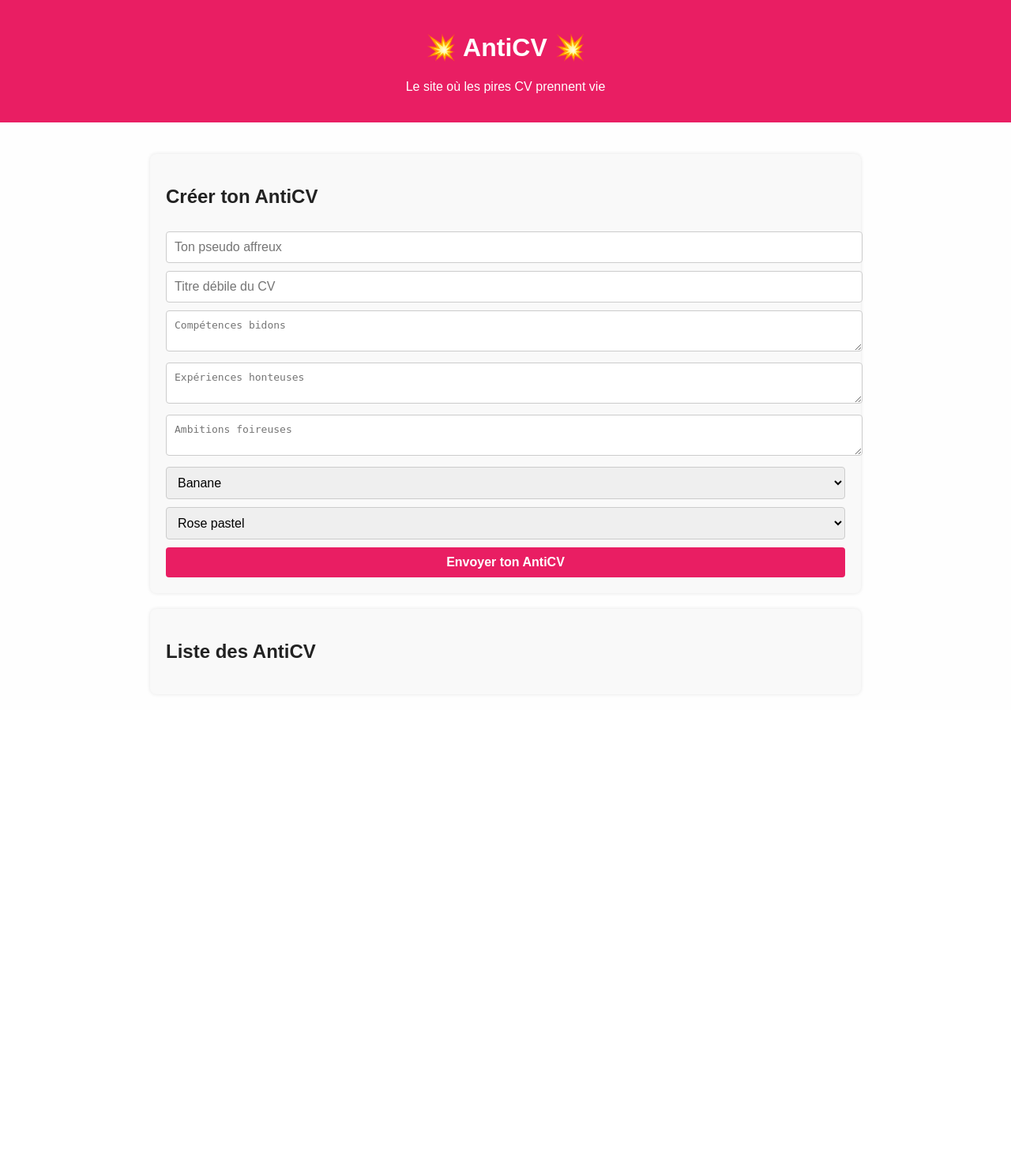
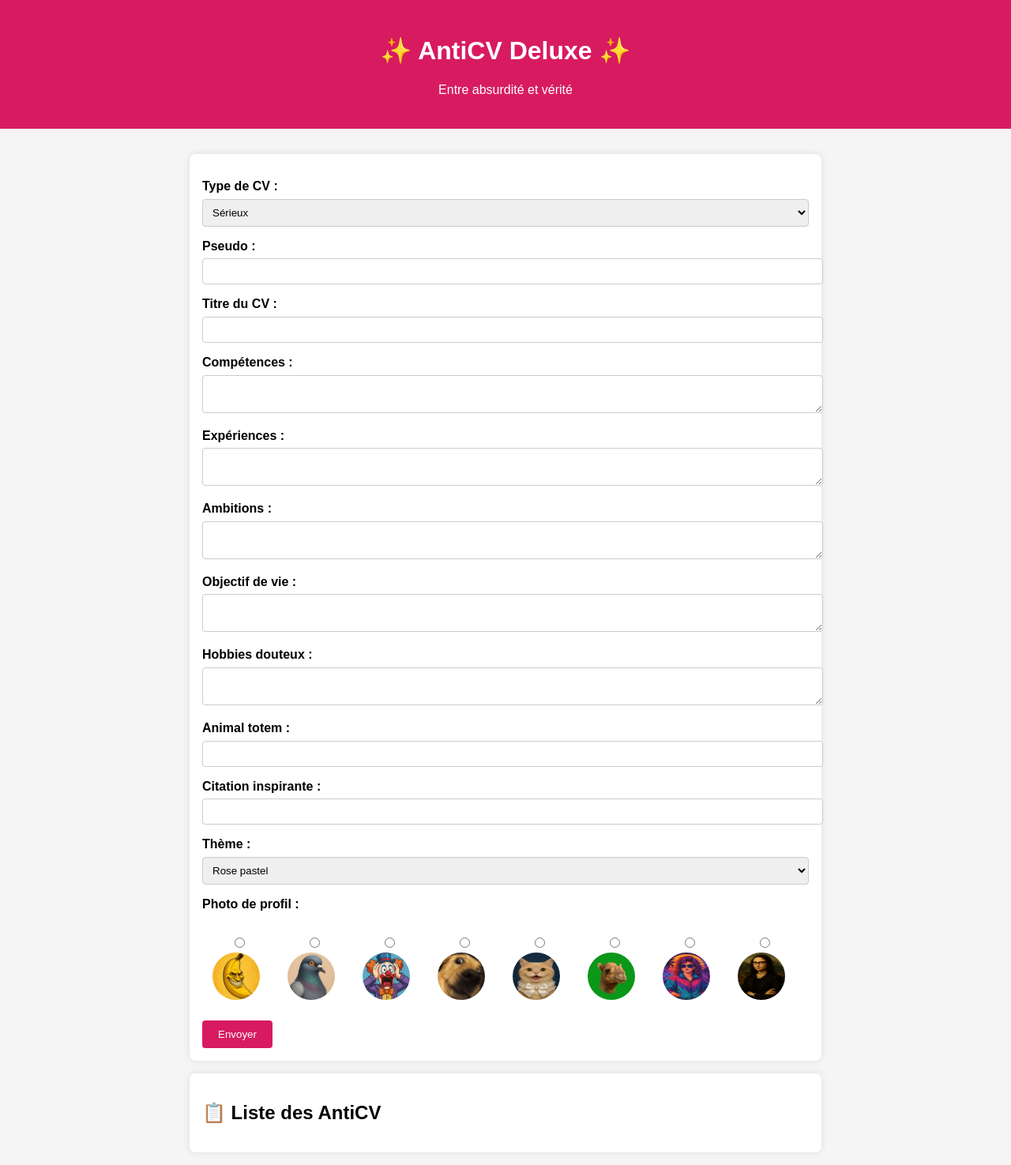
Before and after one commit to Fever65/AntiCV, a Flask app: page / in a window 1280 px wide. Shown: the whole page at 79% size. Before the commit the page ends 833 px from the top, so only its background shows below. Run offline with Flask 3, Linux system fonts and the light colour scheme; data that the repository does not hold is empty.

Commit message:
omg
test

```diff
--- a/templates/index.html
+++ b/templates/index.html
@@ -1,110 +1,54 @@
 <!DOCTYPE html>
-<html lang="fr">
-<head>
-  <meta charset="UTF-8">
-  <title>AntiCV - L'enfer du recrutement</title>
-  <style>
-    body {
-      background-color: #fefefe;
-      font-family: Arial, sans-serif;
-      color: #222;
-      margin: 0;
-      padding: 0;
-    }
-    header {
-      background-color: #e91e63;
-      color: white;
-      padding: 20px;
-      text-align: center;
-    }
-    .container {
-      max-width: 900px;
-      margin: auto;
-      padding: 20px;
-    }
-    .cv-form, .cv-list {
-      margin-top: 20px;
-      padding: 20px;
-      background-color: #f9f9f9;
-      border-radius: 8px;
-      box-shadow: 0 0 5px rgba(0,0,0,0.1);
-    }
-    input, textarea, select, button {
-      width: 100%;
-      margin-top: 10px;
-      padding: 10px;
-      font-size: 1em;
-      border: 1px solid #ccc;
-      border-radius: 4px;
-    }
-    button {
-      background-color: #e91e63;
-      color: white;
-      border: none;
-      cursor: pointer;
-      font-weight: bold;
-    }
-    button:hover {
-      background-color: #d81b60;
-    }
-    .cv-item {
-      margin-top: 20px;
-      padding: 15px;
-      border-radius: 6px;
-      background-color: #fff0f5;
-      box-shadow: 0 0 5px rgba(0,0,0,0.1);
-    }
-    .cv-item img {
-      max-width: 80px;
-      border-radius: 50%;
-      margin-bottom: 10px;
-    }
-    .cv-item h3 {
-      margin-top: 0;
-      color: #c2185b;
-    }
-  </style>
-</head>
+<html lang='fr'>
+<head><meta charset='UTF-8'><title>AntiCV Deluxe</title>
+<style>
+body {font-family:sans-serif;background:#f5f5f5;margin:0;padding:0}
+header {background:#d81b60;color:#fff;padding:1.5em;text-align:center}
+main {max-width:800px;margin:auto;padding:1em}
+form,.cv-list {background:#fff;padding:1em;border-radius:8px;margin-top:1em;box-shadow:0 0 10px rgba(0,0,0,0.1)}
+label {display:block;margin-top:1em;font-weight:bold}
+input,textarea,select {width:100%;padding:8px;margin-top:0.5em;border-radius:4px;border:1px solid #ccc}
+.avatars {display:flex;flex-wrap:wrap;gap:10px;margin-top:10px}
+.avatars label {cursor:pointer;text-align:center}
+.avatars img {width:60px;height:60px;border-radius:50%;border:2px solid transparent}
+.avatars input:checked + img {border-color:#d81b60}
+.cv-item {margin-top:1em;padding:1em;border-radius:6px;background:#fff0f5}
+</style></head>
 <body>
-  <header>
-    <h1>💥 AntiCV 💥</h1>
-    <p>Le site où les pires CV prennent vie</p>
-  </header>
-  <div class="container">
-    <div class="cv-form">
-      <h2>Créer ton AntiCV</h2>
-      <form action="/submit_cv" method="post">
-        <input type="text" name="pseudo" placeholder="Ton pseudo affreux" required>
-        <input type="text" name="titre" placeholder="Titre débile du CV" required>
-        <textarea name="competences" placeholder="Compétences bidons" required></textarea>
-        <textarea name="experiences" placeholder="Expériences honteuses" required></textarea>
-        <textarea name="ambitions" placeholder="Ambitions foireuses" required></textarea>
-        <select name="pfp_ridicule">
-          <option value="banane.png">Banane</option>
-          <option value="pigeon.png">Pigeon</option>
-          <option value="clown.png">Clown</option>
-        </select>
-        <select name="theme_couleur">
-          <option value="#fff0f5">Rose pastel</option>
-          <option value="#e0ffff">Cyan pâle</option>
-          <option value="#f0fff0">Vert d’eau</option>
-        </select>
-        <button type="submit">Envoyer ton AntiCV</button>
-      </form>
-    </div>
-
-    <div class="cv-list">
-      <h2>Liste des AntiCV</h2>
-      {% for cv in cvs %}
-        <div class="cv-item" style="background-color: {{ cv['theme_couleur'] }}">
-          <img src="/static/{{ cv['pfp_ridicule'] }}" alt="pfp">
-          <h3>{{ cv['titre'] }} (par {{ cv['pseudo'] }})</h3>
-          <p><strong>Compétences:</strong> {{ cv['competences'] }}</p>
-          <p><strong>Expériences:</strong> {{ cv['experiences'] }}</p>
-          <p><strong>Ambitions:</strong> {{ cv['ambitions'] }}</p>
-        </div>
-      {% endfor %}
-    </div>
-  </div>
-</body>
-</html>
+<header><h1>✨ AntiCV Deluxe ✨</h1><p>Entre absurdité et vérité</p></header>
+<main>
+<form method='POST' action='/submit_cv'>
+<label>Type de CV :</label><select name='type_cv'>
+<option value='serieux'>Sérieux</option><option value='anticv'>AntiCV</option></select>
+<label>Pseudo :</label><input type='text' name='pseudo' required>
+<label>Titre du CV :</label><input type='text' name='titre' required>
+<label>Compétences :</label><textarea name='competences' required></textarea>
+<label>Expériences :</label><textarea name='experiences' required></textarea>
+<label>Ambitions :</label><textarea name='ambitions' required></textarea>
+<label>Objectif de vie :</label><textarea name='objectif_vie'></textarea>
+<label>Hobbies douteux :</label><textarea name='hobbies'></textarea>
+<label>Animal totem :</label><input type='text' name='animal_totem'>
+<label>Citation inspirante :</label><input type='text' name='citation'>
+<label>Thème :</label><select name='theme'>
+<option value='#fff0f5'>Rose pastel</option><option value='#e0ffff'>Cyan pâle</option>
+<option value='#f0fff0'>Vert d’eau</option><option value='#222222'>Noir & or</option>
+<option value='#ede7f6'>Lavande</option><option value='#ffecb3'>Beige doré</option></select>
+<label>Photo de profil :</label><div class='avatars'>
+{% for avatar in ['banane.png','pigeon.png','clown.png','chien.png','chat.png','chameau.png','femme1.png','femme2.png'] %}
+<label><input type='radio' name='pfp_ridicule' value='{{ avatar }}' required><img src='/static/{{ avatar }}'></label>
+{% endfor %}</div>
+<button type='submit' style='margin-top:20px;padding:10px 20px;background:#d81b60;color:white;border:none;border-radius:4px;'>Envoyer</button>
+</form>
+<div class='cv-list'><h2>📋 Liste des AntiCV</h2>
+{% for cv in cvs %}
+<div class='cv-item' style='background-color:{{ cv['theme'] }}'>
+<img src='/static/{{ cv['pfp_ridicule'] }}' width='60' style='border-radius:50%'>
+<h3>{{ cv['titre'] }} (par {{ cv['pseudo'] }})</h3>
+<p><strong>Compétences :</strong> {{ cv['competences'] }}</p>
+<p><strong>Expériences :</strong> {{ cv['experiences'] }}</p>
+<p><strong>Ambitions :</strong> {{ cv['ambitions'] }}</p>
+<p><strong>Objectif :</strong> {{ cv['objectif_vie'] }}</p>
+<p><strong>Hobbies :</strong> {{ cv['hobbies'] }}</p>
+<p><strong>Animal totem :</strong> {{ cv['animal_totem'] }}</p>
+<p><em>"{{ cv['citation'] }}"</em></p></div>
+{% endfor %}</div></main></body></html>
```
Also changed, not shown: static/chameau.png (added), static/chat.png (added), static/chien.png (added), static/femme1.png (added), static/femme2.png (added).
